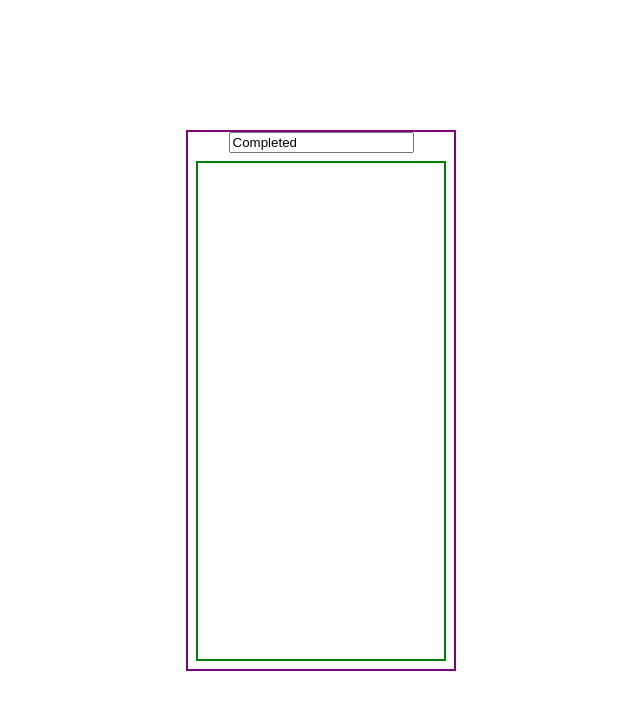
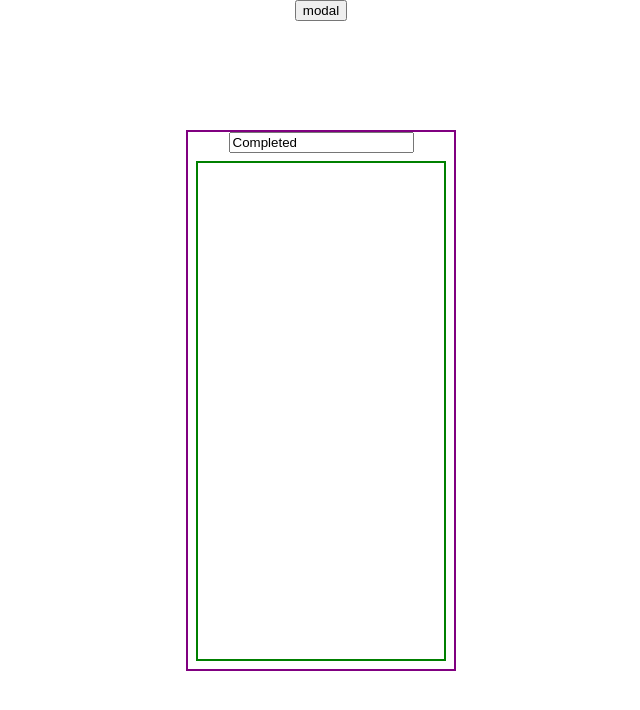
Before and after one commit to garorueda99/cb-kanban-mintbean, a React (Create React App) app: page /board in a window 1280 px wide. Shown: the top 710 px of the page, without its empty margins (319-959 px from the left). Built offline with nearby package versions, Linux system fonts and the light colour scheme.

Commit message:
card caller

```diff
--- a/src/Components/Board.js
+++ b/src/Components/Board.js
@@ -1,4 +1,4 @@
-import React from 'react';
+import React, { useState } from 'react';
 import styled from 'styled-components';
 import { DragDropContext, Draggable, Droppable } from 'react-beautiful-dnd';
 import uuid from 'uuid/v4';
@@ -71,6 +71,7 @@ const onDragEnd = (result, columns, setColumns) => {
 
 const Board = () => {
   const [columns, setColumns] = React.useState(testColumns);
+  const [buttonState, setButtonState] = useState(true);
 
   return (
     <StyledDiv>
@@ -154,6 +155,14 @@ const Board = () => {
           );
         })}
       </DragDropContext>
+      <button
+        style={{ position: 'absolute', top: '0' }}
+        onClick={() => setButtonState((n) => !n)}
+      >
+        {' '}
+        modal
+      </button>
+      <Card state={buttonState} />
     </StyledDiv>
   );
 };
```
Also changed, not shown: public/static/images/avatar1.png (added).
